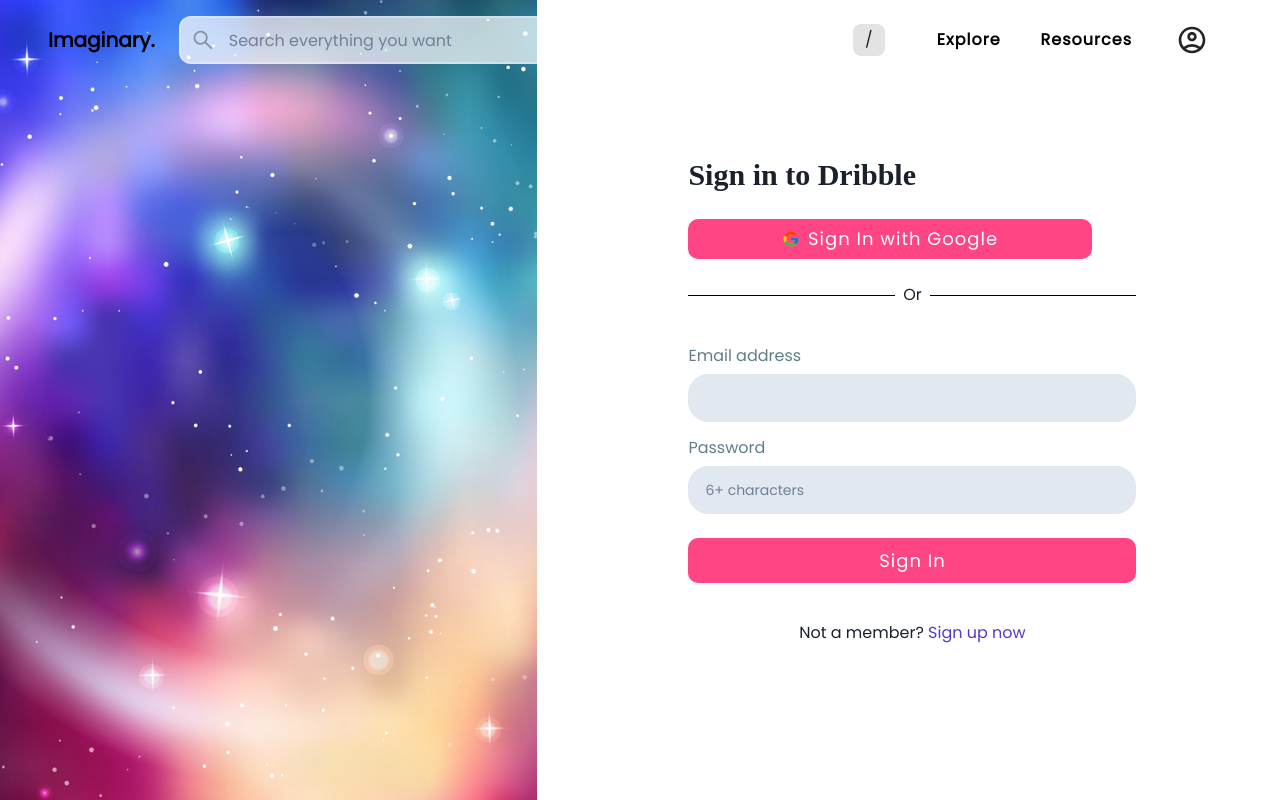
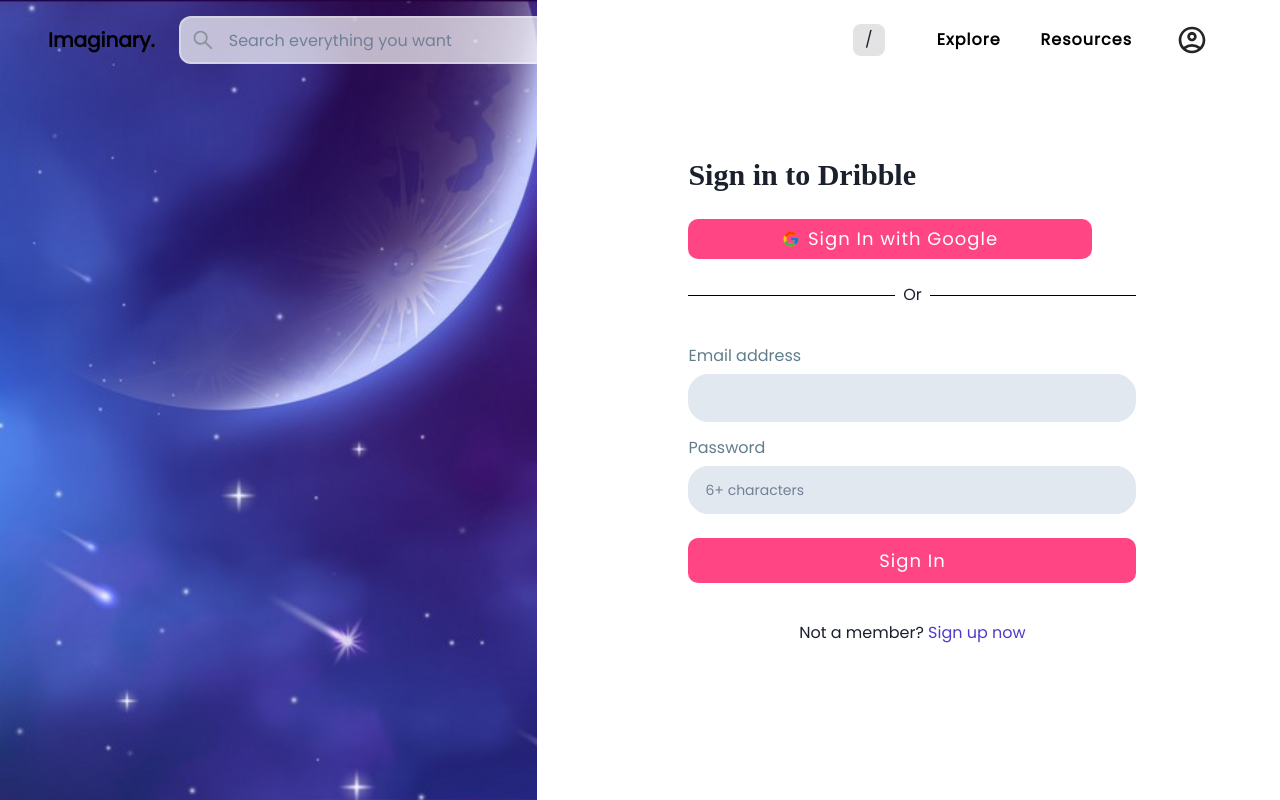
Before and after one commit to systemis/art-social, a React (Create React App) app: page /signin in a window 1280 px wide. Built offline with nearby package versions, Linux system fonts and the light colour scheme.

Commit message:
add image

```diff
--- a/src/pages/login/components/SignIn.tsx
+++ b/src/pages/login/components/SignIn.tsx
@@ -17,7 +17,7 @@
 } from "@chakra-ui/react";
 import { AiFillEye, AiFillEyeInvisible } from "react-icons/ai";
 import { FcGoogle } from "react-icons/fc";
-import BgSignUp from "../../../assets/images/signup1.png";
+import BgSignIn from "../../../assets/images/signin.jpg";
 import "pages/login/style/loginpage.scss";
 const SignIn = () => {
   const [showPassword, setShowPassword] = useState(false);
@@ -32,7 +32,8 @@
           w={{ lg: "100%" }}
           alt={"Login Image"}
           objectFit={"cover"}
-          src={BgSignUp}
+          objectPosition={"0"}
+          src={BgSignIn}
         />
       </Flex>
       <Flex
```
Also changed, not shown: src/assets/images/signin.jpg (added).
